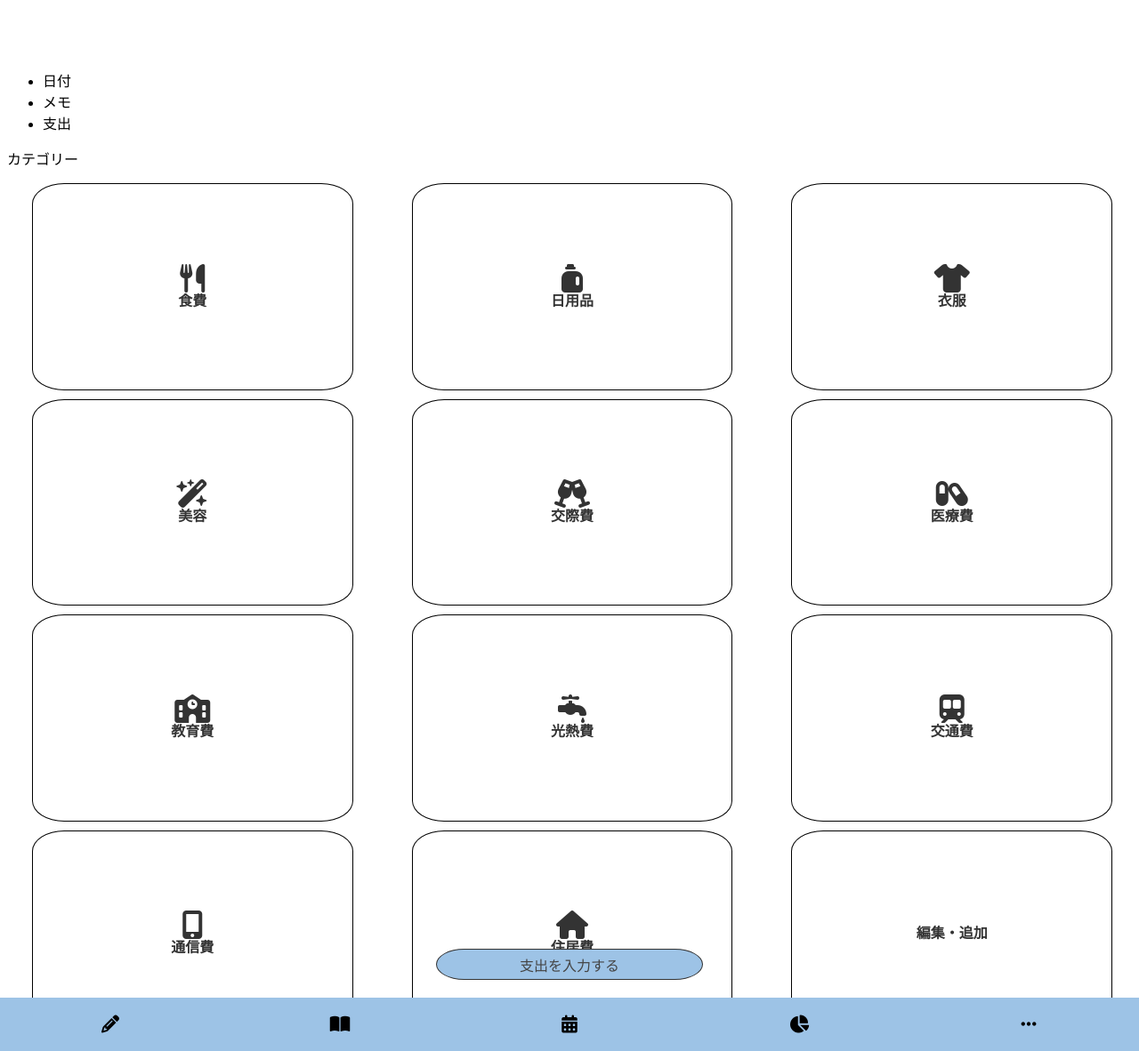
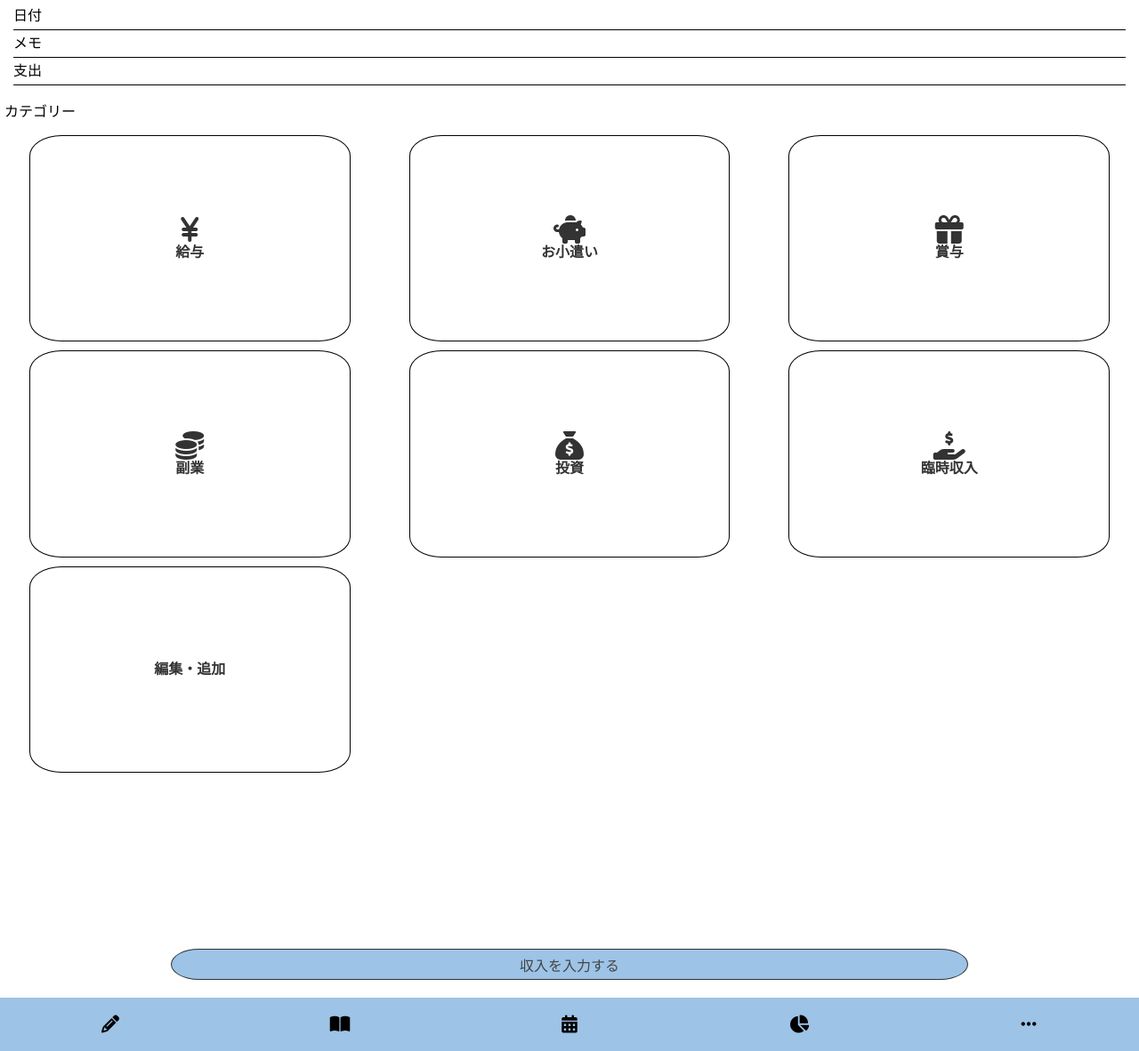
Before and after one commit to meitoma/first-web-app, a Flask app: page /diary_app/ in a window 1280 px wide. Shown: the part 62-1244 px from the top of the page at 89% size. Run offline with Flask 3, Linux system fonts and the light colour scheme.

Commit message:
diary app service workerの実装

```diff
--- a/bbs_app/bbs/firebase-messaging-sw.js
+++ b/bbs_app/bbs/firebase-messaging-sw.js
@@ -1,8 +1,8 @@
 // Cache name
-const CACHE_NAME = 'pwa-sample-caches-v1';
+const CACHE_NAME = 'pwa-sample-caches-v2';
 // Cache targets
 const urlsToCache = [
-  // './templates/layout_bbs.html',
+  './templates/bbs_app/layout_bbs.html',
   // './templates/layout_login.html',
   // './templates/layout.html',
   // './templates/bbs.html',
--- a/bbs_app/bbs/static/js/bbs.js
+++ b/bbs_app/bbs/static/js/bbs.js
@@ -49,7 +49,7 @@ $(function() {
         $("#nav1").addClass("mk_thread_open");
         if (!$(".mask").hasClass("open")) {
             $(".mask").addClass("open");
-          }
+    }
     });
     $(".cancel").on("click", function(){
         $(".new_thread").removeClass("active");
@@ -57,7 +57,7 @@ $(function() {
         $("#nav1").removeClass("mk_thread_open");
         $(".mask").removeClass("open_up");
         if(!$(".openbtn1").hasClass("active")){
-           $(".mask").removeClass("open");
+            $(".mask").removeClass("open");
         }
     });
 
@@ -67,7 +67,7 @@ $(function() {
         $(".mask").addClass("open_up");
         if (!$(".mask").hasClass("open")) {
             $(".mask").addClass("open");
-          }
+    }
     });
     $(".delete_cancel").on("click", function(){
         $(".delete_thread").removeClass("active");
--- a/diary_app/diary/static/css/contents.css
+++ b/diary_app/diary/static/css/contents.css
@@ -1,7 +1,7 @@
   .contents_income{
     display: none;
     position: fixed;
-    top:60px;
+    top:65px;
     height:80vh;
     width:100vw;
     left: 0;
@@ -10,7 +10,7 @@
   .contents_spending{
     /* display: none; */
     position: fixed;
-    top:60px;
+    top:65px;
     height:80vh;
     width:100vw;
     left: 0;
@@ -63,7 +63,7 @@
   .input_btn{
     border:0.3px solid #333;
     border-radius: 90px/ 50px;
-    width: 300px;
+    width: 70vw;
     height: 35px;
     background-color:#9DC3E6;
     font-size: 16px;
--- /dev/null
+++ b/diary_app/diary/static/js/diary.js
@@ -0,0 +1,21 @@
+window.onload = function(){
+    var checkbox = document.getElementById("switch");
+    var disply_incom = document.getElementById("contents_income");
+    var disply_spending = document.getElementById("contents_spending");
+    checkbox.addEventListener('change', function() {
+        if (this.checked) {
+            disply_incom.style.display = "none";
+            disply_spending.style.display = "block";
+        } else {
+            disply_incom.style.display = "block";
+            disply_spending.style.display = "none";
+        }
+    });
+};
+if ('serviceWorker' in navigator) {
+    navigator.serviceWorker.register('/diary_app/diary/sw.js').then(registration => {
+        console.log('ServiceWorker registration successful.');
+    }).catch(err => {
+        console.log('ServiceWorker registration failed.');
+    });
+}
--- a/diary_app/diary/templates/diary_app/home.html
+++ b/diary_app/diary/templates/diary_app/home.html
@@ -8,6 +8,9 @@
     <link rel="stylesheet" href="../../static/css/contents.css">
     <link rel="stylesheet" href="../../static/css/control.css">
     <link rel="stylesheet" href="https://cdnjs.cloudflare.com/ajax/libs/font-awesome/6.5.1/css/all.min.css">
+    <script src="diary/static/js/diary.js"></script>
+    <script src="../../static/js/diary.js"></script>
+    <link rel="manifest" href="/diary_app/diary/static/manifest.json">
     <title>Document</title>
 </head>
 <body>
@@ -19,7 +22,7 @@
         </div>
     </header>
 
-    <div class="contents_income">
+    <div class="contents_income" id="contents_income">
         <div class="amount_screen">
             <ul>
                 <li>日付</li>
@@ -58,8 +61,8 @@
                         <div class="card__titletext">美容</div>
                     </div>
                 </label>
-                <input type="checkbox" id="transportation" class="checkbox"checked>
-                <label for="transportation" class="category-btn">
+                <input type="checkbox" id="entertainment" class="checkbox"checked>
+                <label for="entertainment" class="category-btn">
                     <div class="card_inner">
                         <i class="fa-solid fa-champagne-glasses fa-2x"></i>
                         <div class="card__titletext">交際費</div>
@@ -79,22 +82,22 @@
                         <div class="card__titletext">教育費</div>
                     </div>
                 </label>
-                <input type="checkbox" id="clothes" class="checkbox"checked>
-                <label for="food" class="category-btn">
+                <input type="checkbox" id="utility" class="checkbox"checked>
+                <label for="utility" class="category-btn">
                     <div class="card_inner">
                         <i class="fa-solid fa-faucet-drip fa-2x"></i>
                         <div class="card__titletext">光熱費</div>
                     </div>
                 </label>
-                <input type="checkbox" id="clothes" class="checkbox"checked>
-                <label for="food" class="category-btn">
+                <input type="checkbox" id="transportation" class="checkbox"checked>
+                <label for="transportation" class="category-btn">
                     <div class="card_inner">
                         <i class="fa-solid fa-train-subway fa-2x"></i>
                         <div class="card__titletext">交通費</div>
                     </div>
                 </label>
-                <input type="checkbox" id="Utility" class="checkbox"checked>
-                <label for="Utility" class="category-btn">
+                <input type="checkbox" id="communication" class="checkbox"checked>
+                <label for="communication" class="category-btn">
                     <div class="card_inner">
                         <i class="fa-solid fa-mobile-screen-button fa-2x"></i>
                         <div class="card__titletext">通信費</div>
@@ -120,7 +123,7 @@
         </div>
     </div>
 
-    <div class="contents_spending">
+    <div class="contents_spending" id="contents_spending">
         <div class="amount_screen">
             <ul>
                 <li>日付</li>
@@ -131,50 +134,50 @@
         <div>
             <p>カテゴリー</p>
             <div class="categorys">
-                <input type="checkbox" id="food" class="checkbox"checked>
-                <label for="food" class="category-btn">
+                <input type="checkbox" id="salary" class="checkbox"checked>
+                <label for="salary" class="category-btn">
                     <div class="card_inner">
-                        <i class="fa-solid fa-utensils fa-2x"></i>
-                        <div class="card__titletext">食費</div>
+                        <i class="fa-solid fa-solid fa-yen-sign fa-2x"></i>
+                        <div class="card__titletext">給与</div>
                     </div>
                 </label>
-                <input type="checkbox" id="food" class="checkbox"checked>
-                <label for="food" class="category-btn">
+                <input type="checkbox" id="pocket-money" class="checkbox"checked>
+                <label for="pocket-money" class="category-btn">
                     <div class="card_inner">
-                        <i class="fa-solid fa-jug-detergent fa-2x"></i>
-                        <div class="card__titletext">日用品</div>
+                        <i class="fa-solid fa-solid fa-piggy-bank fa-2x"></i>
+                        <div class="card__titletext">お小遣い</div>
                     </div>
                 </label>
-                <input type="checkbox" id="clothes" class="checkbox"checked>
-                <label for="food" class="category-btn">
+                <input type="checkbox" id="bonus" class="checkbox"checked>
+                <label for="bonus" class="category-btn">
                     <div class="card_inner">
-                        <i class="fa-solid fa-shirt fa-2x"></i>
-                        <div class="card__titletext">衣服</div>
+                        <i class="fa-solid fa-solid fa-gift fa-2x"></i>
+                        <div class="card__titletext">賞与</div>
                     </div>
                 </label>
-                <input type="checkbox" id="clothes" class="checkbox"checked>
-                <label for="food" class="category-btn">
+                <input type="checkbox" id="side-job" class="checkbox"checked>
+                <label for="side-job" class="category-btn">
                     <div class="card_inner">
-                        <i class="fa-solid fa-wand-magic-sparkles fa-2x"></i>
-                        <div class="card__titletext">美容</div>
+                        <i class="fa-solid fa-solid fa-coins fa-2x"></i>
+                        <div class="card__titletext">副業</div>
                     </div>
                 </label>
-                <input type="checkbox" id="clothes" class="checkbox"checked>
-                <label for="food" class="category-btn">
+                <input type="checkbox" id="investment" class="checkbox"checked>
+                <label for="investment" class="category-btn">
                     <div class="card_inner">
-                        <i class="fa-solid fa-champagne-glasses fa-2x"></i>
-                        <div class="card__titletext">交際費</div>
+                        <i class="fa-solid fa-solid fa-sack-dollar fa-2x"></i>
+                        <div class="card__titletext">投資</div>
                     </div>
                 </label>
-                <input type="checkbox" id="clothes" class="checkbox"checked>
-                <label for="food" class="category-btn">
+                <input type="checkbox" id="extra-income" class="checkbox"checked>
+                <label for="extra-income" class="category-btn">
                     <div class="card_inner">
-                        <i class="fa-solid fa-capsules fa-2x"></i>
-                        <div class="card__titletext">医療費</div>
+                        <i class="fa-solid fa-solid fa-hand-holding-dollar fa-2x"></i>
+                        <div class="card__titletext">臨時収入</div>
                     </div>
                 </label>
-                <input type="checkbox" id="edit" class="checkbox"checked>
-                <label for="edit" class="category-btn">
+                <input type="checkbox" id="edit2" class="checkbox"checked>
+                <label for="edit2" class="category-btn">
                     <div class="card_inner">
                         <div class="card__titletext">編集・追加</div>
                     </div>
--- a/diary_app/diary/templates/diary_app/home_copy.html
+++ /dev/null
@@ -1,93 +0,0 @@
-{% extends "diary_app/layout.html" %}
-{% block home %}
-    <div class="contents">
-        <div class="daily_display">
-            <ul>
-                <li>日付</li>
-                <li>メモ</li>
-                <li>支出</li>
-            </ul>
-        </div>
-        <div>
-            <p>カテゴリー</p>
-            <div class="categorys">
-                <input type="checkbox" id="food" class="checkbox"checked>
-                <label for="food" class="category-btn">
-                    <div class="card_inner">
-                        <i class="fa-solid fa-utensils fa-2x"></i>
-                        <div class="card__titletext">食費</div>
-                    </div>
-                </label>
-                <input type="checkbox" id="food" class="checkbox"checked>
-                <label for="food" class="category-btn">
-                    <div class="card_inner">
-                        <i class="fa-solid fa-jug-detergent fa-2x"></i>
-                        <div class="card__titletext">日用品</div>
-                    </div>
-                </label>
-                <label for="food" class="category-btn">
-                    <div class="card_inner">
-                        <i class="fa-solid fa-shirt fa-2x"></i>
-                        <div class="card__titletext">衣服</div>
-                    </div>
-                </label>
-                <label for="food" class="category-btn">
-                    <div class="card_inner">
-                        <i class="fa-solid fa-wand-magic-sparkles fa-2x"></i>
-                        <div class="card__titletext">美容</div>
-                    </div>
-                </label>
-                <label for="food" class="category-btn">
-                    <div class="card_inner">
-                        <i class="fa-solid fa-champagne-glasses fa-2x"></i>
-                        <div class="card__titletext">交際費</div>
-                    </div>
-                </label>
-                <label for="food" class="category-btn">
-                    <div class="card_inner">
-                        <i class="fa-solid fa-capsules fa-2x"></i>
-                        <div class="card__titletext">医療費</div>
-                    </div>
-                </label>
-                <label for="food" class="category-btn">
-                    <div class="card_inner">
-                        <i class="fa-solid fa-school fa-2x"></i>
-                        <div class="card__titletext">教育費</div>
-                    </div>
-                </label>
-                <label for="food" class="category-btn">
-                    <div class="card_inner">
-                        <i class="fa-solid fa-faucet-drip fa-2x"></i>
-                        <div class="card__titletext">光熱費</div>
-                    </div>
-                </label>
-                <label for="food" class="category-btn">
-                    <div class="card_inner">
-                        <i class="fa-solid fa-train-subway fa-2x"></i>
-                        <div class="card__titletext">交通費</div>
-                    </div>
-                </label>
-                <label for="food" class="category-btn">
-                    <div class="card_inner">
-                        <i class="fa-solid fa-mobile-screen-button fa-2x"></i>
-                        <div class="card__titletext">通信費</div>
-                    </div>
-                </label>
-                <label for="food" class="category-btn">
-                    <div class="card_inner">
-                        <i class="fa-solid fa-solid fa-house fa-2x"></i>
-                        <div class="card__titletext">住居費</div>
-                    </div>
-                </label>
-                <label for="food" class="category-btn">
-                    <div class="card_inner">
-                        <div class="card__titletext">編集・追加</div>
-                    </div>
-                </label>
-            </div>
-            <div class="wrap_input_btn">
-                <button class="input_btn" type="button">支出を入力する</button>
-            </div>
-        </div>
-    </div>
-{% endblock %}
--- a/diary_app/diary/templates/diary_app/layout.html
+++ /dev/null
@@ -1,41 +0,0 @@
-<!DOCTYPE html>
-<html lang="en">
-<head>
-    <meta charset="UTF-8">
-    <meta name="viewport" content="width=device-width, initial-scale=1.0">
-    <link rel="stylesheet" href="diary/static/css/control.css">
-    <link rel="stylesheet" href="diary/static/css/contents.css">
-    <link rel="stylesheet" href="../../static/css/contents.css">
-    <link rel="stylesheet" href="../../static/css/control.css">
-    <link rel="stylesheet" href="https://cdnjs.cloudflare.com/ajax/libs/font-awesome/6.5.1/css/all.min.css">
-    <title>Document</title>
-</head>
-<body>
-    <header>
-        <div class="inner">
-            <input type="checkbox" id="switch" class="checkbox"checked>
-            <label for="switch" class="btn">支出</label>
-            <label for="switch" class="btn">収入</label>
-        </div>
-    </header>
-    {% block home %}
-    {% endblock %}
-    <footer>
-        <div class="inner">
-            <a><i class="fa-solid fa-pencil fa-lg"></i></a>
-            <a><i class="fa-solid fa-book-open fa-lg"></i></a>
-            <a><i class="fa-solid fa-calendar-days fa-lg"></i></a>
-            <a><i class="fa-solid fa-chart-pie fa-lg"></i></a>
-            <a><i class="fa-solid fa-ellipsis fa-lg"></i></a>
-        </div>
-    </footer>
-</body>
-<style>
-    .contents{
-        position: fixed;
-        top:10vh;
-        height:80vh;
-        width:100vw;
-    }
-</style>
-</html>
--- a/diary_app/main.py
+++ b/diary_app/main.py
@@ -10,4 +10,4 @@ diary_app = Blueprint('diary_app', __name__, static_folder='diary', template_fol
 @diary_app.route('/', methods=['GET', 'POST'])
 @diary_app.route('/diary')
 def diary():
-    return render_template('diary_app/home_copy.html')
+    return render_template('diary_app/home.html')
```
Also changed, not shown: diary_app/diary/sw.js (added, +31 -0 lines), bbs_app/bbs/static/js/notification.js (indentation only), diary_app/diary/static/manifest.json (added).
